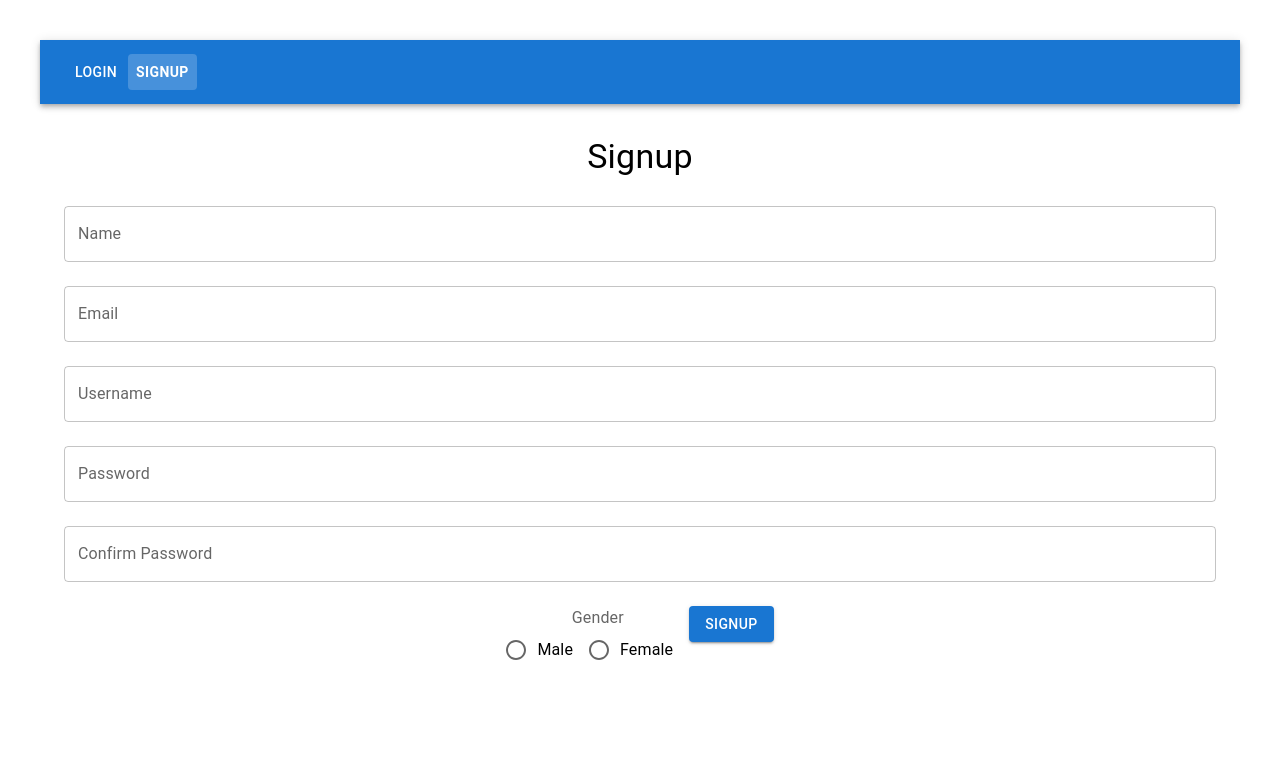
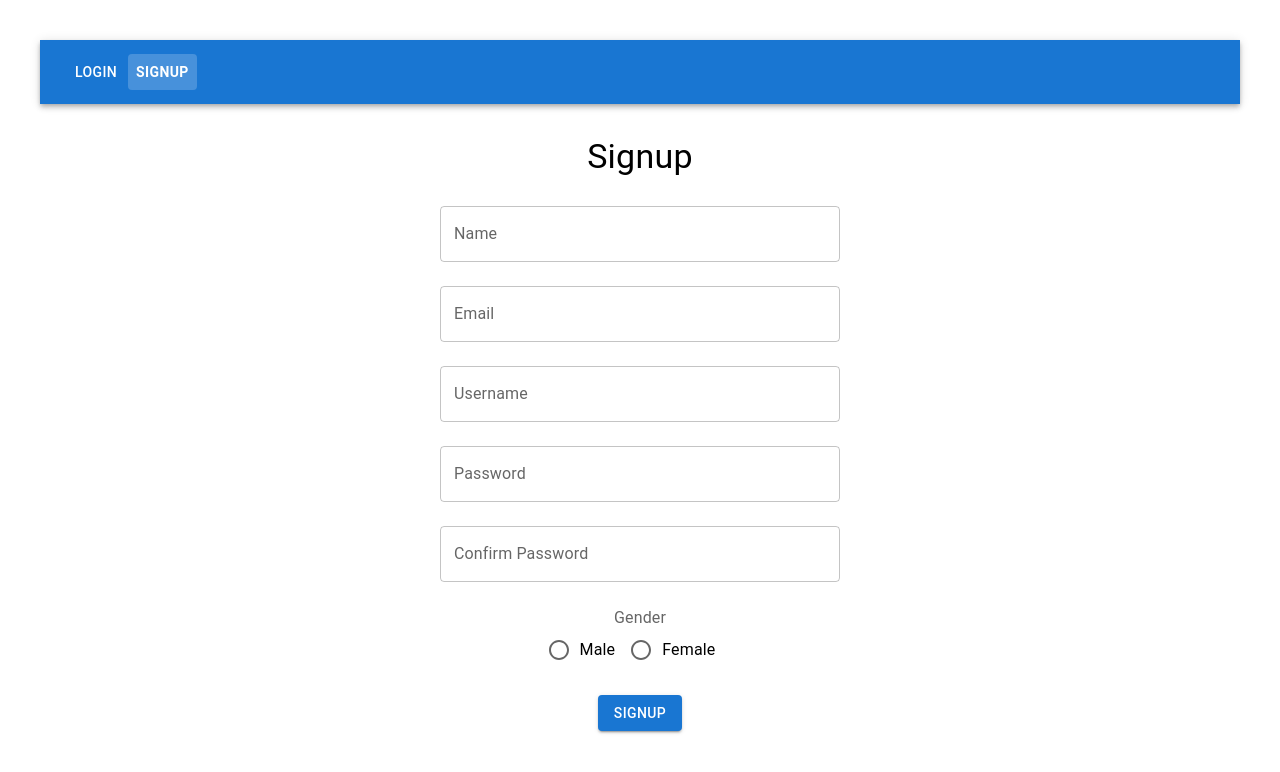
Before and after one commit to patoliyabhi7/react_token_frontend-backend, a React (Vite) app in the folder react-redux-frontend/: page /signup in a window 1280 px wide. Shown: the top 772 px of the page. Built offline with nearby package versions, Linux system fonts and the light colour scheme.

Commit message:
Design improvment

```diff
--- a/react-redux-frontend/src/components/Home.jsx
+++ b/react-redux-frontend/src/components/Home.jsx
@@ -18,7 +18,7 @@ function Home() {
           <Typography variant="h6">Gender: {user.gender}</Typography>
         </Box>
       ) : (
-        <Typography variant="h6">No user data available.</Typography>
+        <Typography variant="h6">Error fetching user data or No user data available.</Typography>
       )}
     </Box>
   );
--- a/react-redux-frontend/src/components/LoginForm.jsx
+++ b/react-redux-frontend/src/components/LoginForm.jsx
@@ -27,7 +27,14 @@ function LoginForm() {
     return (
         <>
         {localStorage.removeItem('jwt')}
-            <Box component="form" onSubmit={handleSubmit(onSubmit)} sx={{ mt: 3 }}>
+            <Box component="form" onSubmit={handleSubmit(onSubmit)} sx={{
+                    mt: 3,
+                    display: 'flex',
+                    flexDirection: 'column',
+                    alignItems: 'center',
+                    maxWidth: 400,
+                    mx: 'auto',
+                    }}>
                 <Typography variant="h4" gutterBottom>Login</Typography>
                 {errorMessage && <Alert severity="error">{errorMessage}</Alert>}
                 <TextField
--- a/react-redux-frontend/src/components/SignupForm.jsx
+++ b/react-redux-frontend/src/components/SignupForm.jsx
@@ -1,4 +1,4 @@
-import React, { useState } from "react";
+import React from "react";
 import { useForm } from "react-hook-form";
 import {
   TextField,
@@ -42,7 +42,18 @@ const SignupForm = () => {
   return (
     <>
       {localStorage.removeItem("jwt")}
-      <Box component="form" onSubmit={handleSubmit(onSubmit)} sx={{ mt: 3 }}>
+      <Box
+        component="form"
+        onSubmit={handleSubmit(onSubmit)}
+        sx={{
+          mt: 3,
+          display: 'flex',
+          flexDirection: 'column',
+          alignItems: 'center',
+          maxWidth: 400,
+          mx: 'auto',
+        }}
+      >
         <Typography variant="h4" gutterBottom>
           Signup
         </Typography>
```
